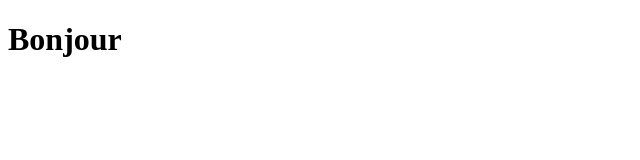
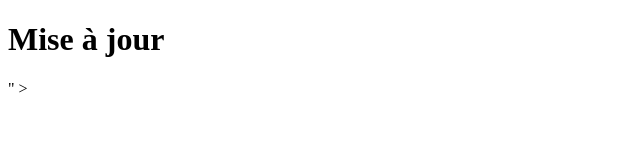
Before and after one commit to ego1161/ynov-html-deployment, a plain HTML site: page index.html in a window 1280 px wide. Shown: the whole page, without its empty margins (0-640 px from the left). Drawn offline with Linux system fonts and the light colour scheme.

Commit message:
Update index.html

```diff
--- a/index.html
+++ b/index.html
@@ -1,11 +1,2 @@
-<!DOCTYPE html>
-<html lang="fr">
-<head>
-    <meta charset="UTF-8">
-    <meta name="viewport" content="width=device-width, initial-scale=1.0">
-    <title>Page Bonjour</title>
-</head>
-<body>
-    <h1>Bonjour</h1>
-</body>
-</html>
+<!DOCTYPE html><html><head><title>Test
+Ynov</title></head><body><h1>Mise à jour</h1></body></html>" >
```
